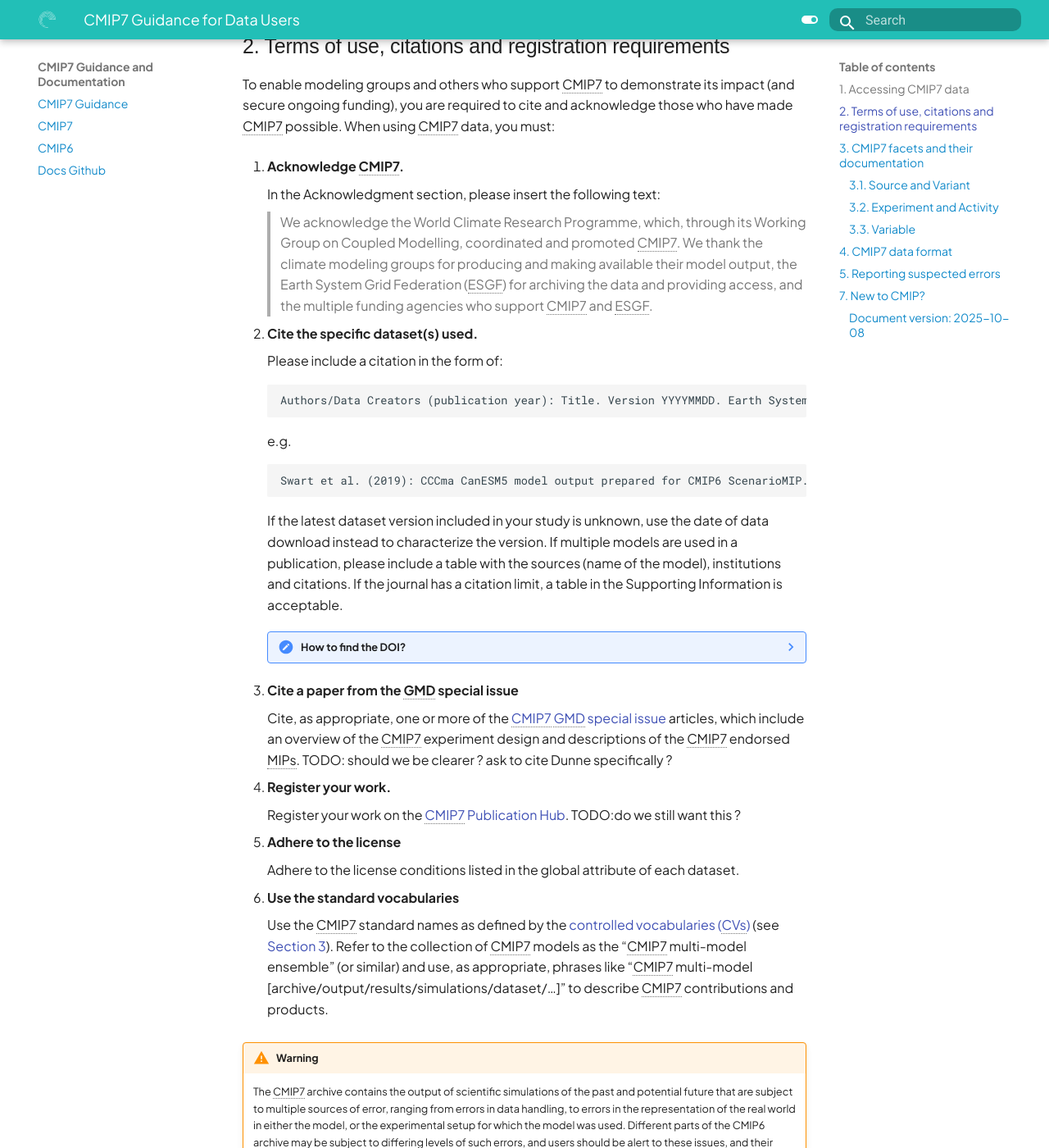
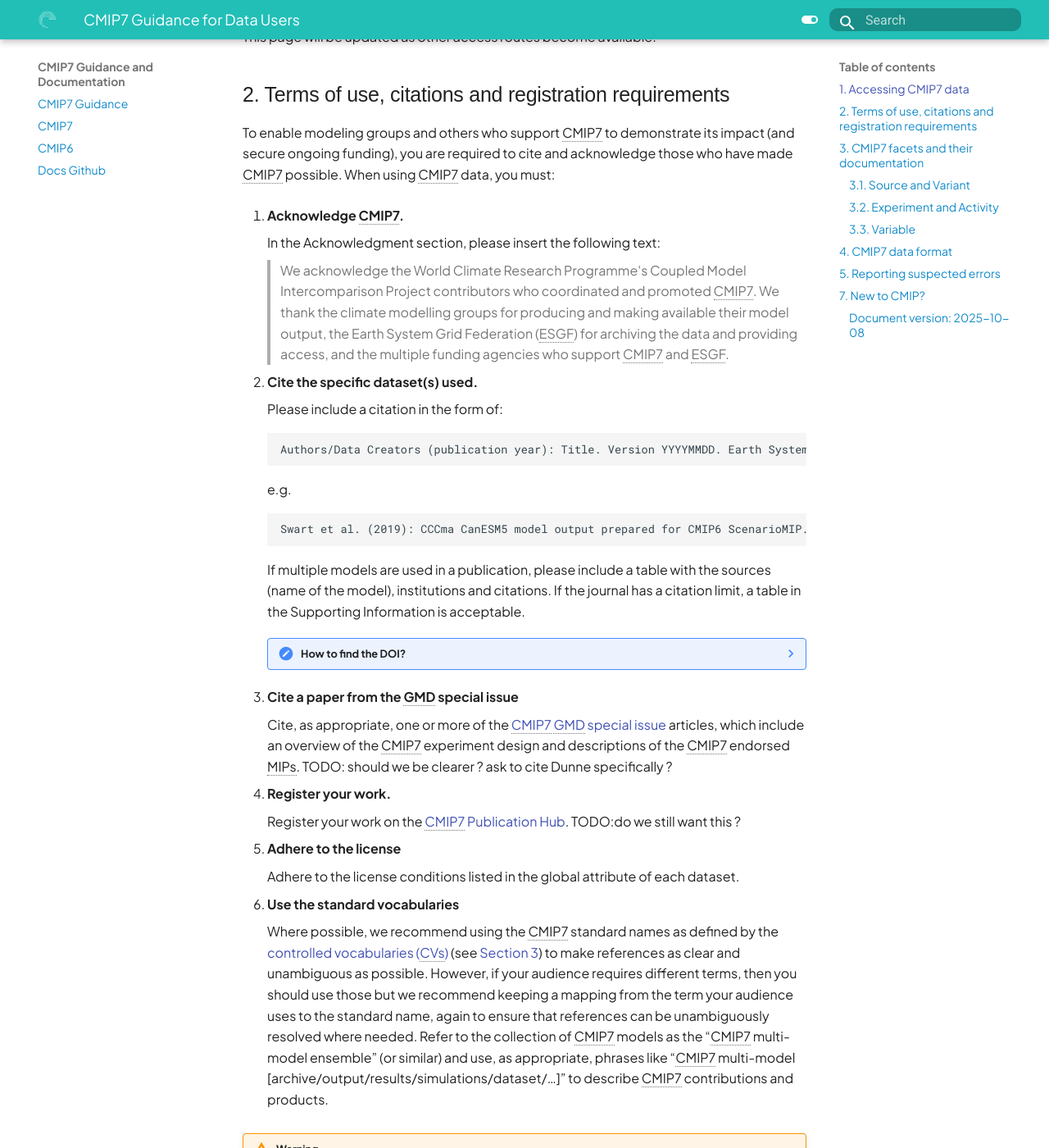
Before and after one commit to WCRP-CMIP/cmip7-guidance, an MkDocs documentation site: the page built from docs/CMIP7/guidance_for_users.md, in a window 1280 px wide and 1400 px high, scrolled down 814 px. Shown: the whole window at 82% size. Built offline with MkDocs 1.6.1 and Material for MkDocs 9.7.7, drawn with Linux system fonts in a browser that asks for light colours; some web fonts are replaced; some of the changed text lies outside the part shown.

Commit message:
2nd batch

```diff
--- a/docs/CMIP7/guidance_for_users.md
+++ b/docs/CMIP7/guidance_for_users.md
@@ -20,11 +20,14 @@
 
     Web interface to search and download ESGF data. It provides access through http downloads, wget scripts, OPeNDAP URLs and Globus transfers. Best used for downloading a small number of files. The data can be accessed through any of the CMIP7 web interfaces linked above, which enable users to search across the entire distributed archive as if it were all centrally located.
 
- 2. [**ESGpull**][esgpull]
+ 2. Using a python package
 
-    A python library that allows the user to interface with the ESGF search API. It handles scanning, downloading and updating datasets, files and queries from ESGF.
+    For larger queries, it might be more approriate to automate the search and downloads. A few packages are available to do this task:
 
-TODO: add the suggested packages
+    * [ESGpull][esgpull]
+    * [ESMValTool][esmvaltool]
+    * [intake-esgf][intakeesgf]
+
 
 This page will be updated as other access routes become available.
 
@@ -36,7 +39,7 @@
 
     In the Acknowledgment section, please insert the following text:
 
-    >We acknowledge the World Climate Research Programme, which, through its Working Group on Coupled Modelling, coordinated and promoted CMIP7. We thank the climate modeling groups for producing and making available their model output, the Earth System Grid Federation (ESGF) for archiving the data and providing access, and the multiple funding agencies who support CMIP7 and ESGF.
+    >We acknowledge the World Climate Research Programme's Coupled Model Intercomparison Project contributors who coordinated and promoted CMIP7. We thank the climate modelling groups for producing and making available their model output, the Earth System Grid Federation (ESGF) for archiving the data and providing access, and the multiple funding agencies who support CMIP7 and ESGF.
 
  2. **Cite the specific dataset(s) used.**
 
@@ -48,7 +51,7 @@
 
         Swart et al. (2019): CCCma CanESM5 model output prepared for CMIP6 ScenarioMIP. Version 20190429. Earth System Grid Federation. https://doi.org/10.22033/ESGF/CMIP6.1317.
 
-    If the latest dataset version included in your study is unknown, use the date of data download instead to characterize the version.
+
     If multiple models are used in a publication, please include a table with the sources (name of the model), institutions and citations. If the journal has a citation limit, a table in the Supporting Information is acceptable.
 
     ??? Note "How to find the DOI?"
@@ -60,6 +63,9 @@
         Note that there are two citation granularities on experiment data and on model/MIP data.
 
         Further information on the data citation concept for CMIP7 is available [here][cmipcite] and described in [Stockhause and Lautenschlager (2017)][Stockhause2017]. Citations can also be search using [DataCite's catalog][datacitecat] and [Google's Dataset Search][gdatasetsearch].
+
+     <!-- TODO: add link ti tool to get DOI if it exists eventually -->
+
 
  3. **Cite a paper from the GMD special issue**
 
@@ -78,7 +84,7 @@
 
 6. **Use the standard vocabularies**
 
-    Use the CMIP7 standard names as defined by the [controlled vocabularies (CVs)][cmipCvs] (see [Section 3](#3-cmip7-facets-and-their-documentation)). Refer to the collection of CMIP7 models as the “CMIP7 multi-model ensemble” (or similar) and use, as appropriate, phrases like “CMIP7 multi-model [archive/output/results/simulations/dataset/…]” to describe CMIP7 contributions and products.
+    Where possible, we recommend using the CMIP7 standard names as defined by the [controlled vocabularies (CVs)][cmipCvs] (see [Section 3](#3-cmip7-facets-and-their-documentation)) to make references as clear and unambiguous as possible. However, if your audience requires different terms, then you should use those but we recommend keeping a mapping from the term your audience uses to the standard name, again to ensure that references can be unambiguously resolved where needed. Refer to the collection of CMIP7 models as the “CMIP7 multi-model ensemble” (or similar) and use, as appropriate, phrases like “CMIP7 multi-model [archive/output/results/simulations/dataset/…]” to describe CMIP7 contributions and products.
 
 
 
@@ -176,7 +182,7 @@
     * [Guidance on grid requirements][grid]
     * more to come
 
-
+TODO: add something on QAQC. careful name of repo are going to change soon. https://github.com/ESGF/esgf-qc
 
 
 ## 5.  Reporting suspected errors
```
Also changed, not shown: other parts of docs/CMIP7/guidance_for_users.md (+2 -0 lines).
